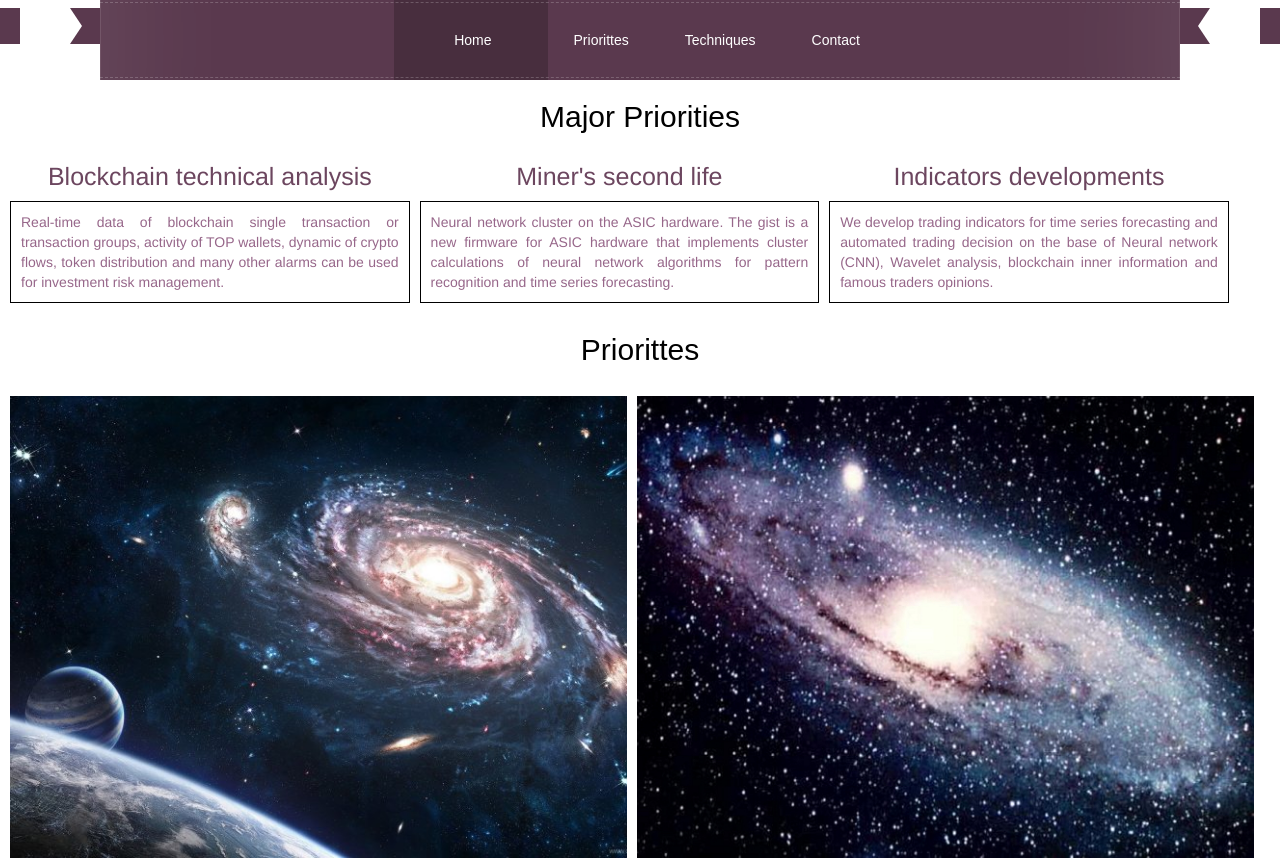
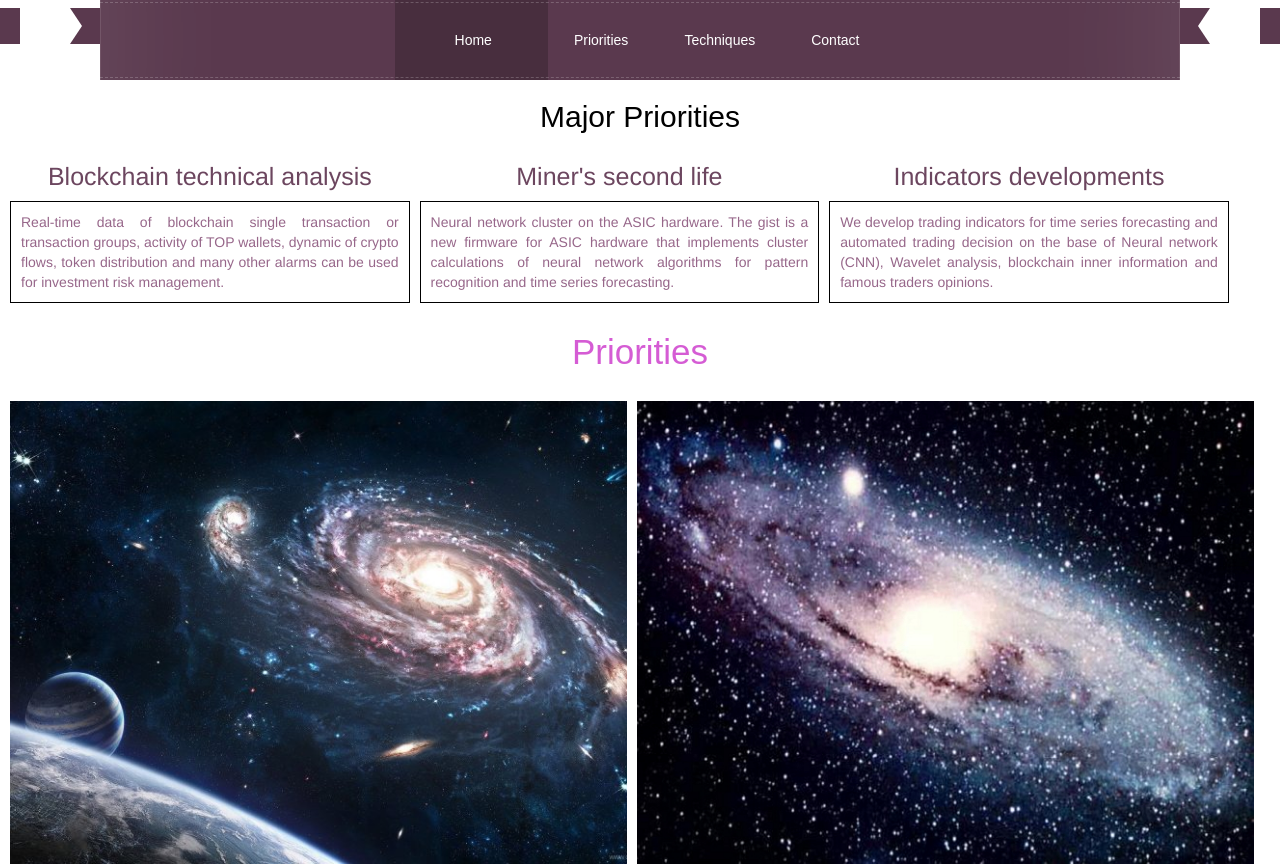
Before and after one commit to MarinaBuyakevich/mt-app, an Angular app: page / in a window 1280 px wide. Shown: the top 866 px of the page. Built offline with nearby package versions, Linux system fonts and the light colour scheme.

Commit message:
text editing

```diff
--- a/src/app/app.component.html
+++ b/src/app/app.component.html
@@ -1,7 +1,7 @@
 <nav class="top-menu">
   <ul class="menu-main">
     <li><a href="#home" class="current"><li><a href="">Home</a></li></a></li>
-    <li><a href="#priorittes">Priorittes</a></li>
+    <li><a href="#priorities">Priorities</a></li>
     <li><a href="#techniques">Techniques</a></li>
     <li><a href="#contact">Contact</a></li>
   </ul>
@@ -49,8 +49,8 @@
   </div>
 </div>
 <div>
-  <h1 class="priorittes"><a name="priorittes"></a>
-    Priorittes
+  <h1 class="priorities"><a name="prioritiess"></a>
+    Priorities
   </h1>
   <div>
     <img class="priorittes_img" src="../assets/img/5s.jpg" alt="img">
```
